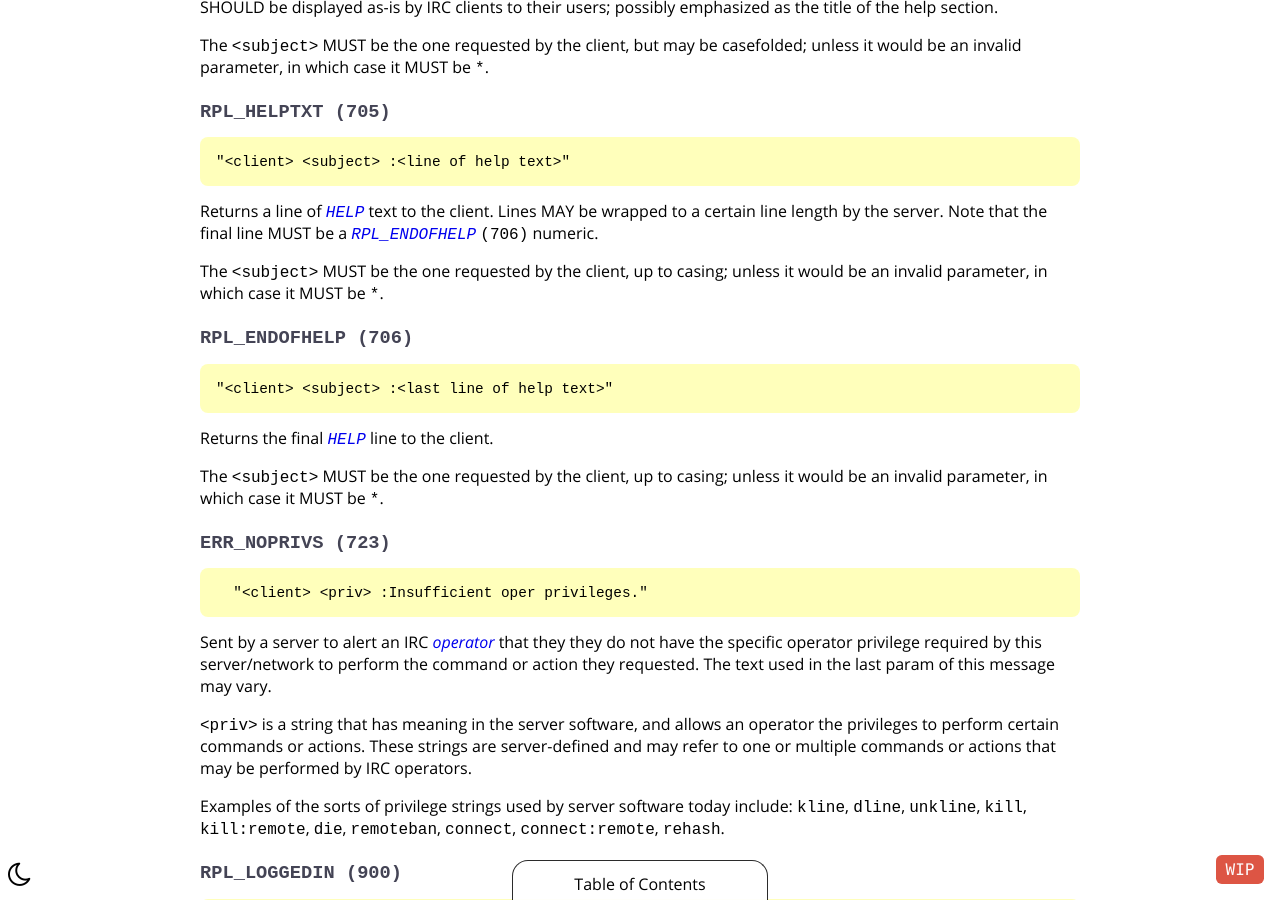
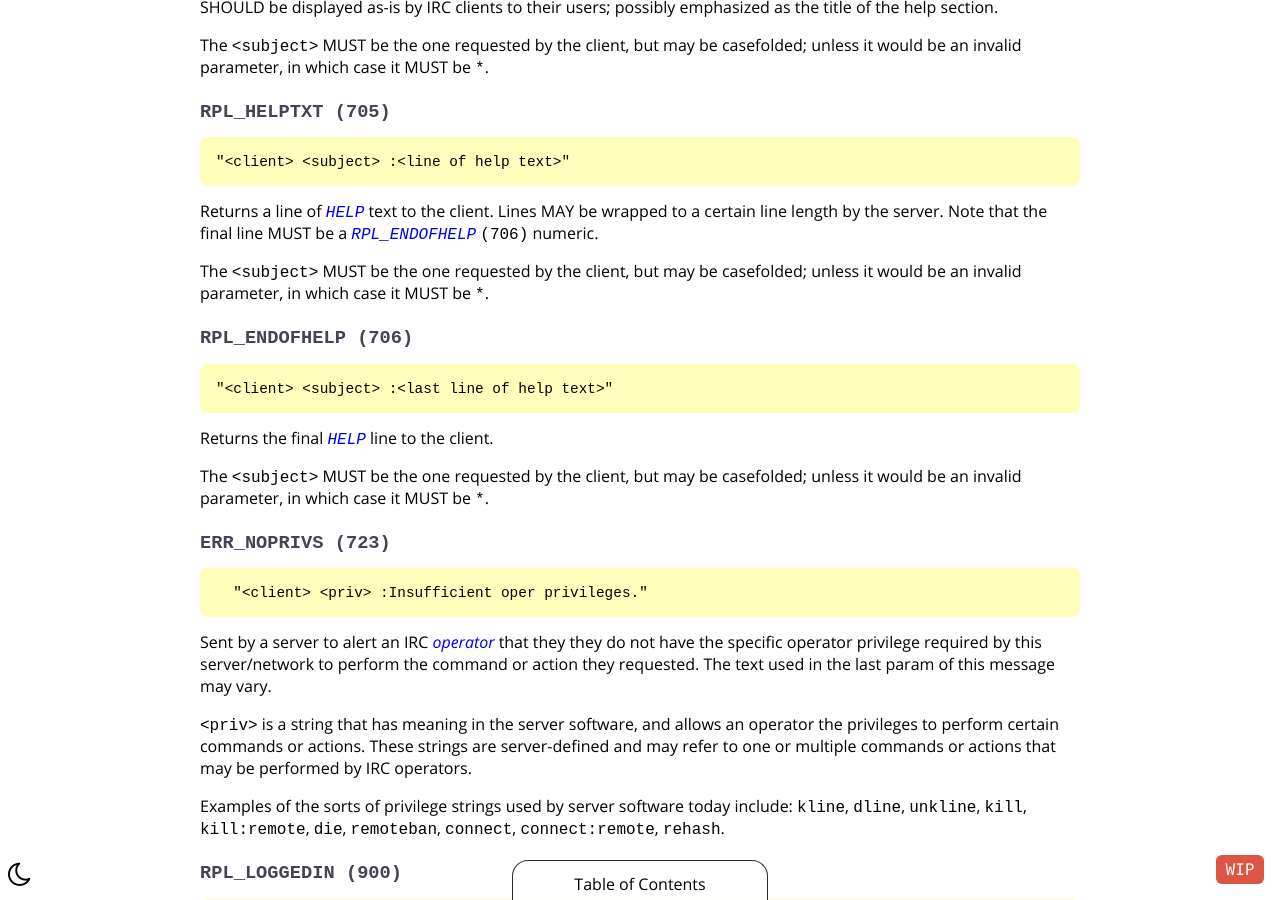
Before and after one commit to ircdocs/modern-irc, a Jekyll site: the page built from index.md, in a window 1280 px wide and 900 px high, scrolled down 63266 px. Built offline with Jekyll 4.4.1, drawn with Linux system fonts in a browser that asks for light colours.

Commit message:
Update _includes/modern-appendix.md
Co-authored-by: Daniel Oaks <daniel@danieloaks.net>

```diff
--- a/_includes/modern-appendix.md
+++ b/_includes/modern-appendix.md
@@ -866,7 +866,7 @@ The `<subject>` MUST be the one requested by the client, but may be casefolded;
 
 Returns a line of {% command HELP %} text to the client. Lines MAY be wrapped to a certain line length by the server. Note that the final line MUST be a {% numeric RPL_ENDOFHELP %} numeric.
 
-The `<subject>` MUST be the one requested by the client, up to casing; unless it would be an invalid parameter, in which case it MUST be `*`.
+The `<subject>` MUST be the one requested by the client, but may be casefolded; unless it would be an invalid parameter, in which case it MUST be `*`.
 
 {% numericheader RPL_ENDOFHELP %}
 
@@ -874,7 +874,7 @@ The `<subject>` MUST be the one requested by the client, up to casing; unless it
 
 Returns the final {% command HELP %} line to the client.
 
-The `<subject>` MUST be the one requested by the client, up to casing; unless it would be an invalid parameter, in which case it MUST be `*`.
+The `<subject>` MUST be the one requested by the client, but may be casefolded; unless it would be an invalid parameter, in which case it MUST be `*`.
 
 {% numericheader ERR_NOPRIVS %}
 
```
